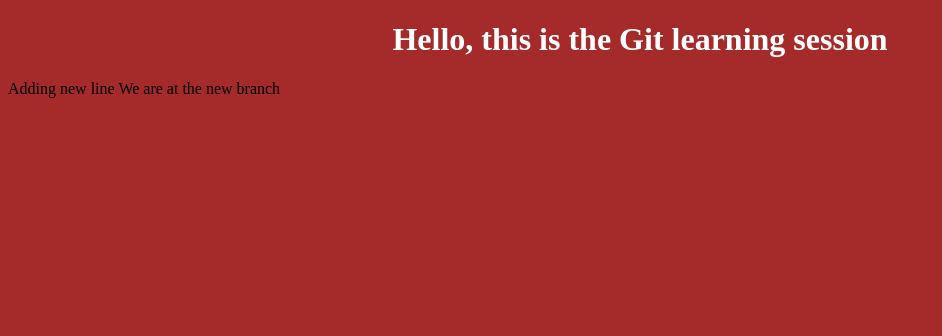
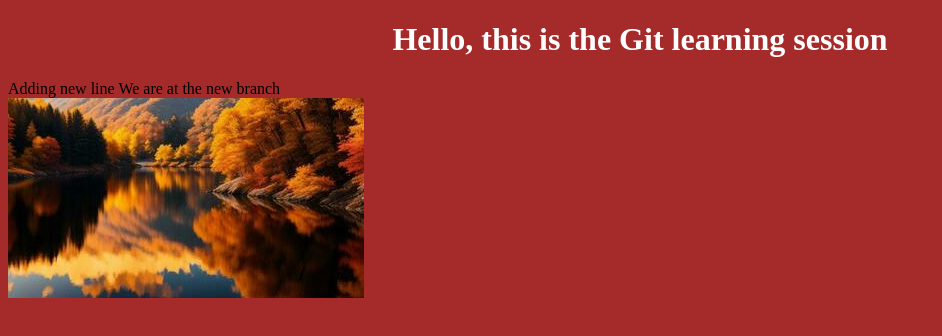
Before and after one commit to shivamanandb/myProject, a plain HTML site: page index.html in a window 1280 px wide. Shown: the whole page, without its empty margins (0-942 px from the left). Drawn offline with Linux system fonts and the light colour scheme.

Commit message:
Added image to newBranch

```diff
--- a/index.html
+++ b/index.html
@@ -10,5 +10,6 @@
     <h1>Hello, this is the Git learning session</h1>
     <p1>Adding new line</p1>
     <p1>We are at the new branch</p1>
+    <div><img src="nature.jpg" alt="Nature Image"/></div>
 </body>
 </html>
```
Also changed, not shown: nature.jpg (added).
